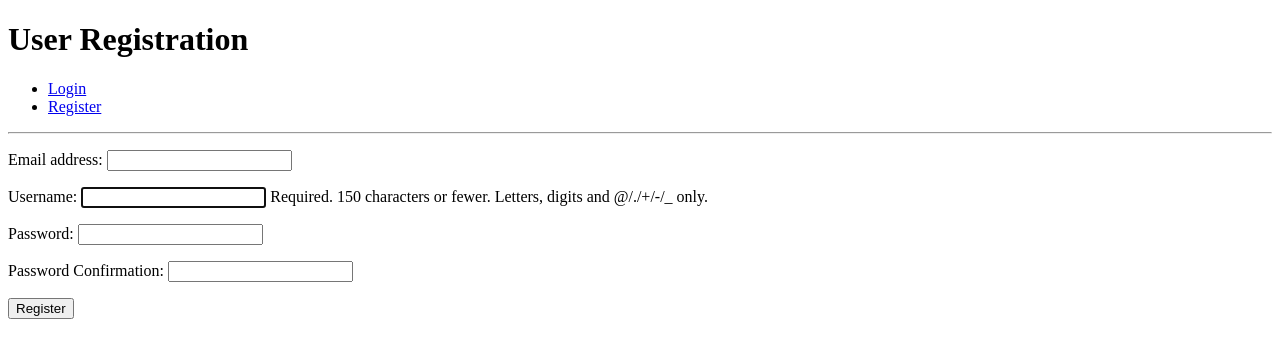
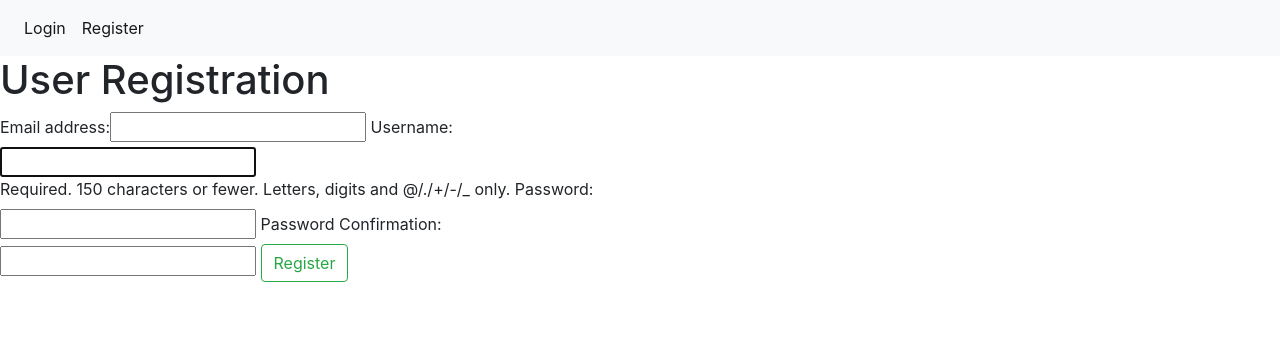
Before and after one commit to Litran1990/django-authentication, a Django app: page /accounts/register/ in a window 1280 px wide. Shown: the top 358 px of the page. Run offline with Django 3.2, Linux system fonts and the light colour scheme; some libraries are stand-ins or nearby versions.

Commit message:
end of lesson

```diff
--- a/accounts/templates/login.html
+++ b/accounts/templates/login.html
@@ -1,4 +1,6 @@
 {% extends 'base.html' %}
+
+{% load bootstrap_tags %}
 
 {% block page_title %}Login Page{% endblock %}
 
@@ -7,8 +9,8 @@
 {% block content %}
 <form method="POST">
     {% csrf_token %}
-    {{ login_form }}
-    <button type="submit">Login</button>
+    {{ login_form | as_bootstrap }}
+    <button class="btn btn-outline-success my-2 my-sm-0" type="submit">Login</button>
 </form>
 
 <p><a href="{% url 'password_reset' %}">Reset Password</a></p>
--- a/accounts/templates/registration.html
+++ b/accounts/templates/registration.html
@@ -1,4 +1,6 @@
 {% extends 'base.html' %}
+
+{% load bootstrap_tags %}
 
 {% block page_title %}Registration Page{% endblock %}
 
@@ -7,7 +9,7 @@
 {% block content %}
 <form method="POST">
     {% csrf_token %}
-    {{ registration_form.as_p }}
-    <button type="submit">Register</button>
+    {{ registration_form | as_bootstrap }}
+    <button class="btn btn-outline-success my-2 my-sm-0" type="submit">Register</button>
 </form>
 {% endblock %}
--- a/django_auth/settings.py
+++ b/django_auth/settings.py
@@ -39,7 +39,8 @@ INSTALLED_APPS = [
     'django.contrib.sessions',
     'django.contrib.messages',
     'django.contrib.staticfiles',
-    'accounts'
+    'django_forms_bootstrap',
+    'accounts',
 ]
 
 MIDDLEWARE = [
@@ -128,6 +129,9 @@ USE_TZ = True
 # https://docs.djangoproject.com/en/1.11/howto/static-files/
 
 STATIC_URL = '/static/'
+STATICFILES_DIRS = [
+    os.path.join(BASE_DIR, "static")
+]
 
 MESSAGE_STORAGE = "django.contrib.messages.storage.session.SessionStorage"
 
--- /dev/null
+++ b/static/css/styles.css
@@ -0,0 +1,3 @@
+form {
+    width: 50%;
+}
--- a/templates/base.html
+++ b/templates/base.html
@@ -1,3 +1,5 @@
+{% load staticfiles %}
+
 <!DOCTYPE html>
 <html lang="en">
 <head>
@@ -5,24 +7,31 @@
     <meta name="viewport" content="width=device-width, initial-scale=1.0">
     <meta http-equiv="X-UA-Compatible" content="ie=edge">
     <title>{% block page_title %}{% endblock %}</title>
+
+    <!-- CSS -->
+    <link rel="stylesheet" href="{% static 'css/styles.css' %}" type="text/css">
+
+    <!-- Bootstrap CSS -->
+    <link rel="stylesheet" href="https://stackpath.bootstrapcdn.com/bootstrap/4.4.1/css/bootstrap.min.css" integrity="sha384-Vkoo8x4CGsO3+Hhxv8T/Q5PaXtkKtu6ug5TOeNV6gBiFeWPGFN9MuhOf23Q9Ifjh" crossorigin="anonymous">
+
 </head>
 <body>
+    <nav class="navbar navbar-expand-lg navbar-light bg-light">
+        <ul class="navbar-nav mr-auto">
+            {% if user.is_authenticated %}
+                <li class="nav-item active"><a class="nav-link" href="{% url 'profile' %}">Profile</a></li>
+                <li class="nav-item active"><a class="nav-link" href="{% url 'logout' %}">Logout</a></li>
+            {% else %}
+                <li class="nav-item active"><a class="nav-link" href="{% url 'login' %}">Login</a></li>
+                <li class="nav-item active"><a class="nav-link" href="{% url 'registration' %}">Register</a></li>
+            {% endif %}
+        </ul>
+    </nav>
+
     <h1>
         {% block page_heading %}
         {% endblock %}
     </h1>
-    <nav>
-        <ul>
-            {% if user.is_authenticated %}
-                <li><a href="{% url 'profile' %}">Profile</a></li>
-                <li><a href="{% url 'logout' %}">Logout</a></li>
-            {% else %}
-            <li><a href="{% url 'login' %}">Login</a></li>
-            <li><a href="{% url 'registration' %}">Register</a></li>
-            {% endif %}
-        </ul>
-    </nav>
-    <hr>
     {% if messages %}
     <div>
         {% for message in messages %}
@@ -31,5 +40,12 @@
     </div>
     {% endif %}
     {% block content %}{% endblock %}
+
+    <!-- Optional JavaScript -->
+    <!-- jQuery first, then Popper.js, then Bootstrap JS -->
+    <script src="https://code.jquery.com/jquery-3.4.1.slim.min.js" integrity="sha384-J6qa4849blE2+poT4WnyKhv5vZF5SrPo0iEjwBvKU7imGFAV0wwj1yYfoRSJoZ+n" crossorigin="anonymous"></script>
+    <script src="https://cdn.jsdelivr.net/npm/popper.js@1.16.0/dist/umd/popper.min.js" integrity="sha384-Q6E9RHvbIyZFJoft+2mJbHaEWldlvI9IOYy5n3zV9zzTtmI3UksdQRVvoxMfooAo" crossorigin="anonymous"></script>
+    <script src="https://stackpath.bootstrapcdn.com/bootstrap/4.4.1/js/bootstrap.min.js" integrity="sha384-wfSDF2E50Y2D1uUdj0O3uMBJnjuUD4Ih7YwaYd1iqfktj0Uod8GCExl3Og8ifwB6" crossorigin="anonymous"></script>
+
 </body>
 </html>
```
Also changed, not shown: db.sqlite3.
